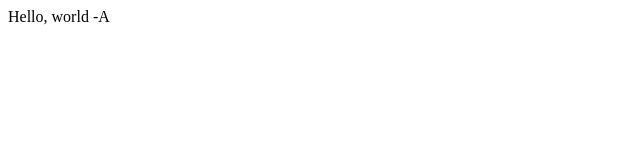
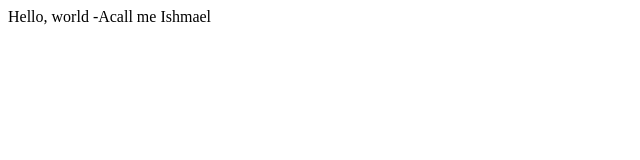
Before and after one commit to komla-ha/website, a plain HTML site: page index.html in a window 1280 px wide. Shown: the whole page, without its empty margins (0-640 px from the left). Drawn offline with Linux system fonts and the light colour scheme.

Commit message:
Add p tag - new section

```diff
--- a/index.html
+++ b/index.html
@@ -1 +1,3 @@
-<html>Hello, world -A</html>
+<html>Hello, world -A</html
+
+<p>call me Ishmael</p>
```
